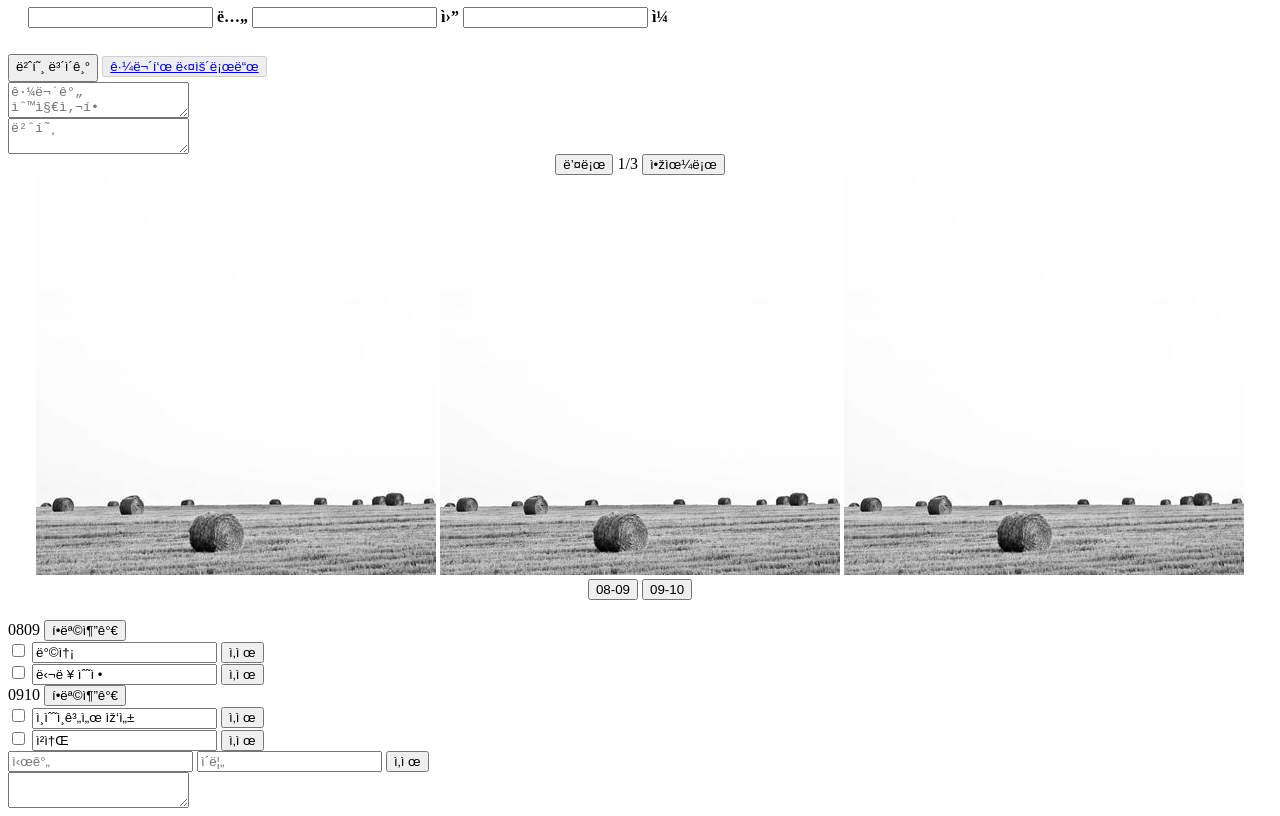
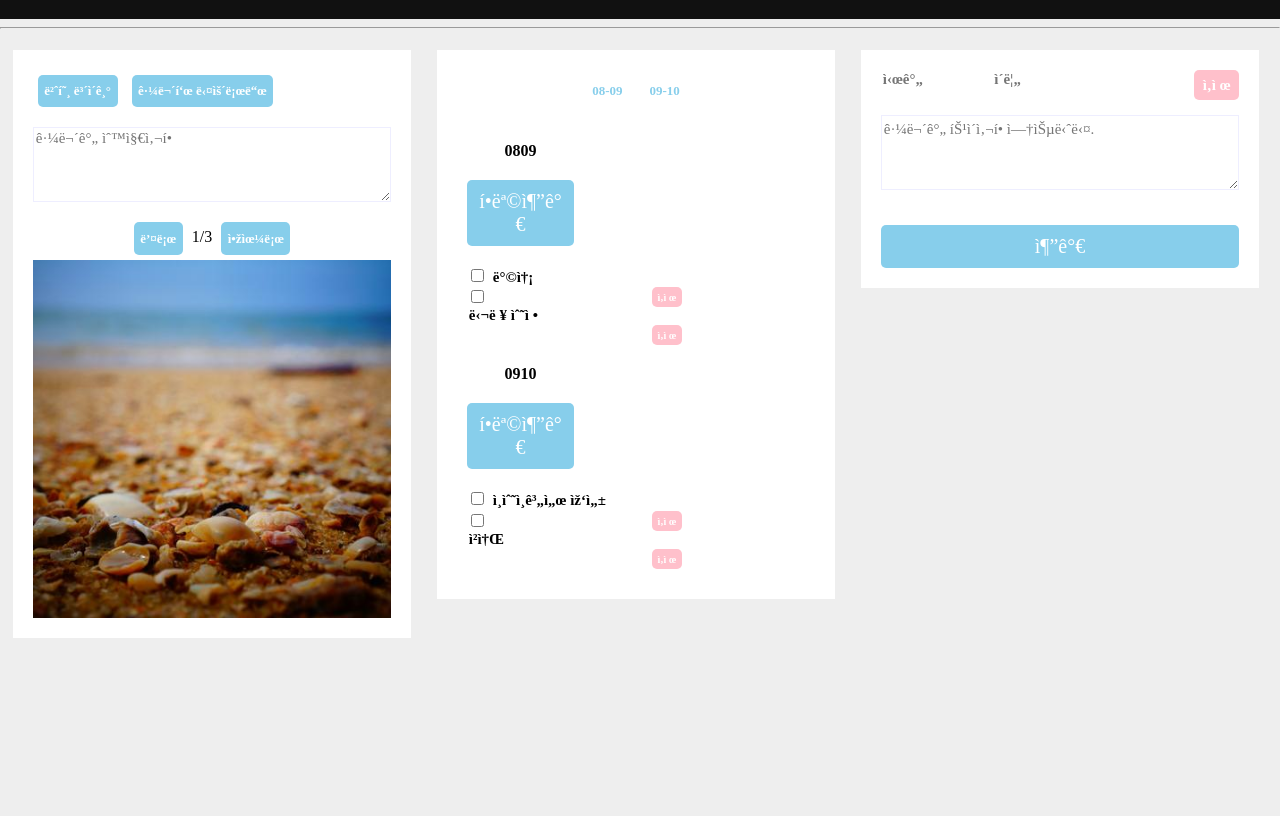
Before and after one commit to 2ood/todo-dashboard, a plain HTML site: page index.html in a window 1280 px wide. Shown: the part 78-894 px from the top of the page. After the commit the page ends 800 px from the top, so only its background shows below. Drawn offline with Linux system fonts and the light colour scheme.

Commit message:
#3 added css

```diff
--- a/index.html
+++ b/index.html
@@ -3,6 +3,7 @@
     <title>근무</title>
     <link rel="stylesheet" href="./style/main.css"/>
     <link rel="stylesheet" href="./style/font.css"/>
+    <script src="./main.js" charset="utf-8"></script>
 </head>
 <body>
     <div class="title">
@@ -13,6 +14,7 @@
             <input class="current" placeholder="" type="text"/> 일
         </h4>
     </div>
+    <hr/>
     <div class="container">
         <div class="column" id="pw">
             <button class="text-fit" id="showpw">번호 보이기</button>
@@ -31,10 +33,10 @@
                 <button class="text-fit" id="changepic-backward"> 앞으로 </button>
             </div>
 
-            <center class="1" id="img-pool">
-                <img class="show" id="1" src ="./img/1.jpg" charset="utf-8"/>
-                <img class="show" id="2" src ="./img/1.jpg" charset="utf-8"/>
-                <img class="show" id="3" src ="./img/1.jpg" charset="utf-8"/>
+            <center class="2" id="img-pool">
+                <img class="none" id="1" src ="./img/1.jpg" charset="utf-8"/>
+                <img class="show" id="2" src ="./img/2.jpg" charset="utf-8"/>
+                <img class="none" id="3" src ="./img/3.jpg" charset="utf-8"/>
             </center>
         </div>
     </div>
@@ -46,7 +48,7 @@
             </center>
             <div class="workgroup-hidden" id="0809w">
                 <div class="worktimecol" id="0809t">
-                    0809
+                    0809<br/>
                     <button class="add-check" id="0809">항목추가</button>
                 </div>
                 <div class="workcheckcol" id="0809c">
@@ -64,7 +66,7 @@
             </div>
             <div class="workgroup-hidden" id="0910w">
                 <div class="worktimecol" id="0910t">
-                    0910
+                    0910<br/>
                     <button class="add-check" id="0910">항목추가</button>
                 </div>
                 <div class="workcheckcol" id="0910c">
@@ -81,18 +83,16 @@
                 </div>
             </div>
         </div>
+    </div>
     <div class="container">
-            <div clas="column" id="comments">
+        <div class="column" id="comments">
             <div class="work">
                 <input class="name" placeholder="시간" type="text"/>
                 <input class="name" placeholder="이름" type="text"/>
                 <button class="smalldel" id="commentdel">삭제</button>
-                    <div class="work">
-                        <textarea class="content" type="text" placeholder="근무간 특이사항 없습니다."/>
             </div>
-                </div>
+            <textarea class="content" type="text" placeholder="근무간 특이사항 없습니다."></textarea>
             <button class="fill" id="add-comment">추가</button>
-            </div>
         </div>
     </div>
 
--- a/style/font.css
+++ b/style/font.css
@@ -0,0 +1,22 @@
+@charset "utf-8";
+
+@font-face {
+    font-family : 'NotoSan-thin';
+    font-style : normal;
+    font-weight:100;
+    src : url('./fonts/NotoSansKR-Thin.woff') format('woff');
+}
+
+@font-face {
+    font-family : 'NotoSan-regular';
+    font-style : normal;
+    font-weight:400;
+    src : url('./fonts/NotoSansKR-Regular.woff') format('woff');
+}
+
+@font-face {
+    font-family : 'NotoSan-thin';
+    font-style : normal;
+    font-weight:700;
+    src : url('./fonts/NotoSansKR-Bold.woff') format('woff');
+}
--- a/style/main.css
+++ b/style/main.css
@@ -0,0 +1,201 @@
+h1,h2,h3,h4,h5,h6,p {padding:0; display:inline-block;}
+a{text-decoration:none; color:white;}
+
+textarea {
+    resize :vertical;
+    margin-top :15px;
+    font-family:'NotoSans-regular';
+    font-size:13px;
+}
+
+input {
+    background-color:inherit;
+    border-width:0;
+    border-style:none;
+    font-weight:bold;
+    font-size:15px;
+    font-family:'NotoSans-bold';
+}
+
+body {
+    background-color:#eee;
+    font-family : 'NotoSans-regular';
+    margin : 0;
+}
+
+.title {
+    text-align : left;
+    background-color : #111;
+    color : #ccc;
+}
+
+#img-pool {width:100%;}
+
+img.show {display:block; width:100%;}
+img.none {display:none;}
+
+
+.container input {
+    background-color:inherit;
+    border-width:0;
+    border-style:none;
+    font-family:'NotoSans-bold';
+    font-weight:bold;
+    font-size:20px;
+}
+
+.worktimecol {
+    margin:0;
+    background-color:#fff;
+    display:inline-table;
+    padding:10px;
+    width:30%;
+    font-weight:bold;
+    text-align:center;
+}
+
+.workcheckcol {
+    margin:0;
+    background-color:#fff;
+    display:inline-table;
+    padding:10px;
+    width:60%;
+    font-weight:bold;
+}
+
+.column {
+    margin:1%;
+    background-color:#fff;
+    float:left;
+    width:28%;
+    display:block;
+    padding:20px;
+}
+
+.workgroup {
+    display: block;
+    min-height : 200px;
+    height: fit-content;
+    align-content : top;
+}
+
+.workgroup {
+    display: none;
+    min-height : 200px;
+    height: fit-content;
+}
+
+input.name {
+    border-color : white;
+    border-style:none;
+    font-family:'NotoSans-bold';
+    font-weight:bold;
+    font-size:15px;
+    width : 30%
+}
+
+input.checked {
+    text-decoration : "line-through";
+}
+
+input.normal{}
+
+input.todo {
+    border-color : white;
+    border-style : none;
+    font-family:'NotoSans-bold';
+    width:80%;
+    font-size:15px;
+}
+
+input.current {
+    width : 40px;
+    font-size: 15px;
+    text-align :right;
+}
+
+textarea.content{
+    border-color : #eef;
+    width : 100%;
+    display : inline-block;
+    min-height : 75px;
+    font-size : 15px;
+    margin-bottom :15px;
+}
+
+textarea#password {
+    border-color : #eef;
+    width : 100%;
+    min-height : 200px;
+    height : fit-content;
+    resize : none;
+}
+
+textarea.none { display : none;}
+
+textarea.important { min-height : 500px;}
+
+.footer {
+    display : block; float : left;
+}
+
+button {
+    background-color : skyblue;
+    color : white;
+    border : none;
+    border-radius : 5px;
+    padding : 0.5em;
+    font-family : 'NotoSans-bold';
+    font-weight; : bold;
+}
+
+button.big {
+    height : 2.5em;
+    width : 5em;
+    font-size : 25px;
+    font-weight : bold;
+}
+
+button.text-fit, button.push-lock-selected {
+    height : 2.5em;
+    font-size : 13px;
+    font-weight : bold;
+    margin : 5px;
+}
+
+button.push-lock {
+    background-color : white;
+    color : skyblue;
+    height : 2.5em;
+    font-size : 13px;
+    font-weight : bold;
+    margin : 5px;
+}
+
+button.small {
+    height : 2em;
+    width : 3em;
+    font-size : 15px;
+}
+
+button.smalldel {
+    background-color : pink;
+    float : right;
+    height : 2em;
+    width : 3em;
+    font-size : 10px;
+    font-weight : bold;
+}
+
+button.smalldel#commentdel {
+    background-color : pink;
+    height : 2em;
+    width : 3em;
+    font-size : 15px;
+}
+
+button.fill, button.add-check {
+    margin-top : 20px;
+    width : 100%;
+    font-size : 20px;
+}
```
Also changed, not shown: style/fonts/NotoSansKR-Bold.woff (added), style/fonts/NotoSansKR-Regular.woff (added), style/fonts/NotoSansKR-Thin.woff (added). Lines whose indentation alone changed are shown as unchanged.
